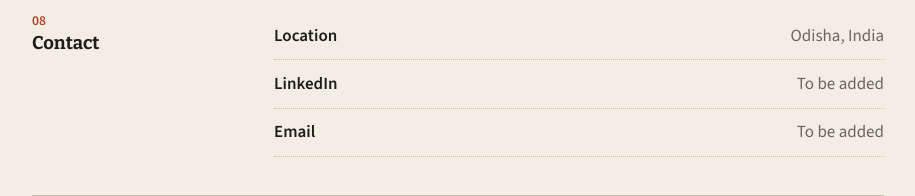
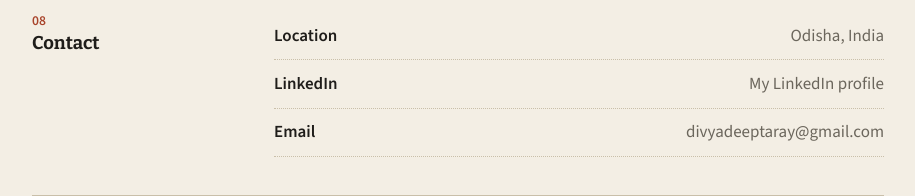
Before and after one commit to divyadeeptaray-dot/resume-website, a plain HTML site: page index.html in a window 1280 px wide. Shown: the part 2718-2914 px from the top of the page, without its empty margins (182-1097 px from the left). Drawn offline with nearby package versions, Linux system fonts and the light colour scheme.

Commit message:
Add LinkedIn and Email links to contact section

```diff
--- a/index.html
+++ b/index.html
@@ -175,8 +175,8 @@
       <div class="body">
         <dl class="contact">
           <div><dt>Location</dt><dd>Odisha, India</dd></div>
-          <div><dt>LinkedIn</dt><dd>To be added</dd></div>
-          <div><dt>Email</dt><dd>To be added</dd></div>
+          <div><dt>LinkedIn</dt><dd><a href="https://www.linkedin.com/in/divyadeepta-ray-422316372">My LinkedIn profile</a></dd></div>
+          <div><dt>Email</dt><dd><a href="mailto:divyadeeptaray@gmail.com">divyadeeptaray@gmail.com</a></dd></div>
         </dl>
       </div>
     </section>
```
